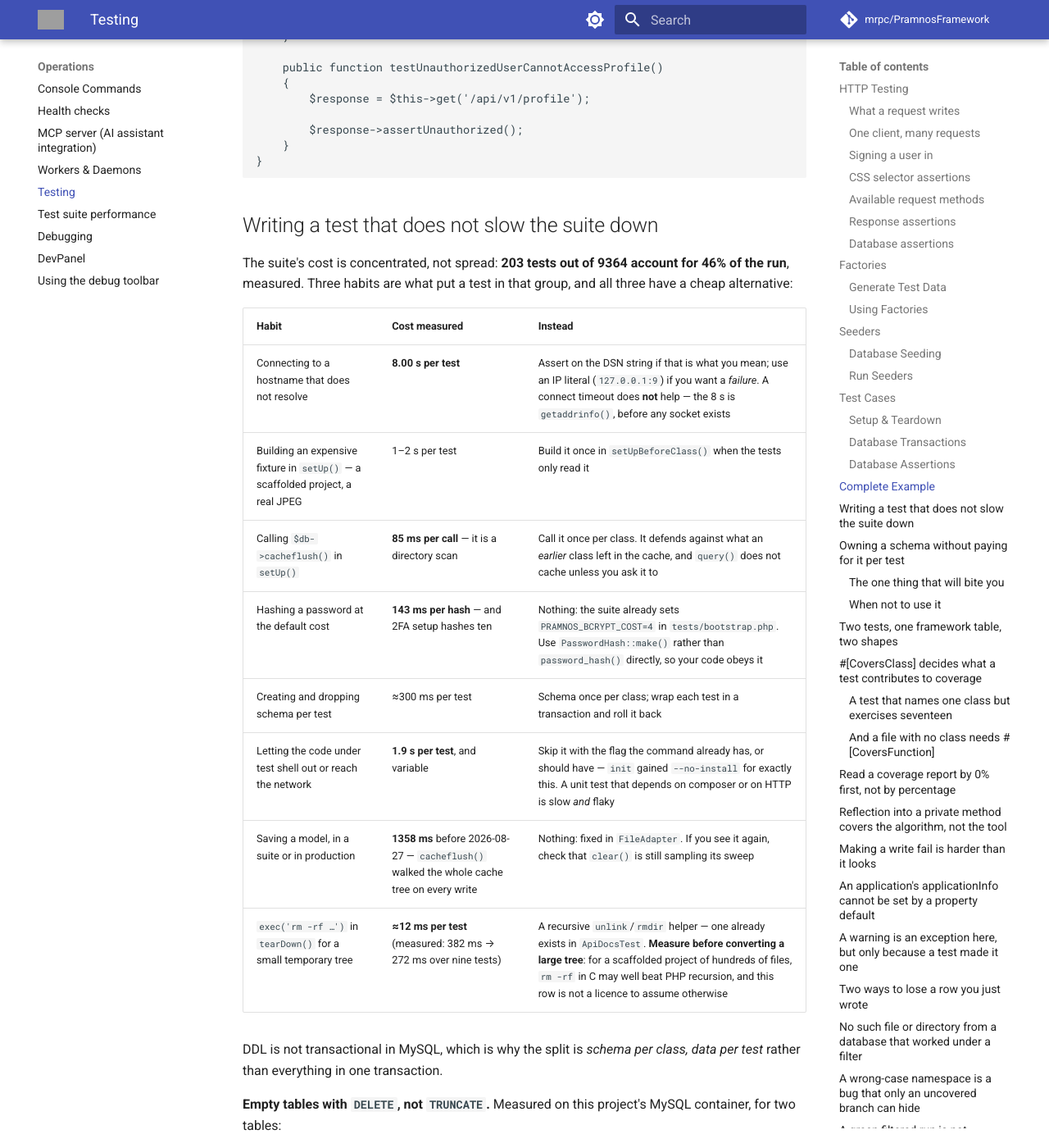
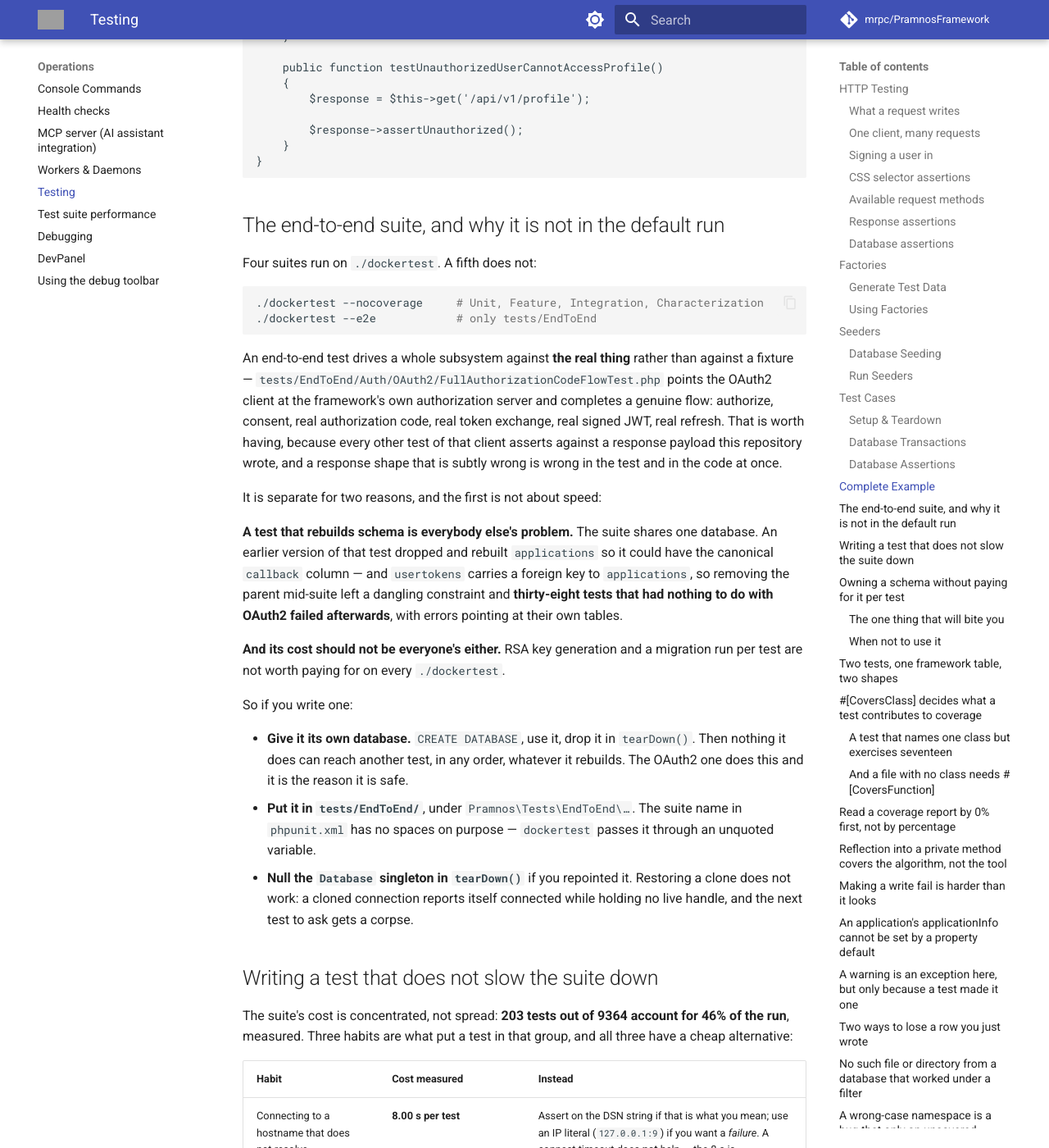
Before and after one commit to mrpc/PramnosFramework, an MkDocs documentation site: the page built from docs/Pramnos_Testing_Guide.md, in a window 1280 px wide and 1400 px high, scrolled down 7462 px. Shown: the whole window at 82% size. Built offline with MkDocs 1.6.1 and Material for MkDocs 9.7.7, drawn with Linux system fonts in a browser that asks for light colours; comment, search, counter and statistics services are not loaded; grey boxes are pictures that could not be loaded.

Commit message:
test(harness): a fifth suite, for tests that own a database
An end-to-end test drives a subsystem against the real thing rather than against a
fixture, which means rebuilding schema objects from their canonical migrations. The suite
shares one database, so such a test is not a peer of the sixteen thousand around it: one
that dropped and rebuilt `applications` left a dangling foreign key from usertokens and
broke thirty-eight tests that had nothing to do with it, each pointing at its own tables.

tests/EndToEnd is excluded from every other run and has `./dockertest --e2e` of its own.
A test there creates a database, uses it and drops it, so nothing it does can reach
another test in any order. Keeping it out of the default run also keeps its cost out:
16,072 tests in 3:46, unchanged.

````diff
--- a/docs/Pramnos_Testing_Guide.md
+++ b/docs/Pramnos_Testing_Guide.md
@@ -371,6 +371,46 @@ class UserApiTest extends \Pramnos\Framework\Testing\BaseTestCase
     }
 }
 ```
+
+## The end-to-end suite, and why it is not in the default run
+
+Four suites run on `./dockertest`. A fifth does not:
+
+```bash
+./dockertest --nocoverage     # Unit, Feature, Integration, Characterization
+./dockertest --e2e            # only tests/EndToEnd
+```
+
+An end-to-end test drives a whole subsystem against **the real thing** rather than against
+a fixture — `tests/EndToEnd/Auth/OAuth2/FullAuthorizationCodeFlowTest.php` points the
+OAuth2 client at the framework's own authorization server and completes a genuine flow:
+authorize, consent, real authorization code, real token exchange, real signed JWT, real
+refresh. That is worth having, because every other test of that client asserts against a
+response payload this repository wrote, and a response shape that is subtly wrong is wrong
+in the test and in the code at once.
+
+It is separate for two reasons, and the first is not about speed:
+
+**A test that rebuilds schema is everybody else's problem.** The suite shares one database.
+An earlier version of that test dropped and rebuilt `applications` so it could have the
+canonical `callback` column — and `usertokens` carries a foreign key to `applications`, so
+removing the parent mid-suite left a dangling constraint and **thirty-eight tests that had
+nothing to do with OAuth2 failed afterwards**, with errors pointing at their own tables.
+
+**And its cost should not be everyone's either.** RSA key generation and a migration run
+per test are not worth paying for on every `./dockertest`.
+
+So if you write one:
+
+- **Give it its own database.** `CREATE DATABASE`, use it, drop it in `tearDown()`. Then
+  nothing it does can reach another test, in any order, whatever it rebuilds. The OAuth2
+  one does this and it is the reason it is safe.
+- **Put it in `tests/EndToEnd/`**, under `Pramnos\Tests\EndToEnd\…`. The suite name in
+  `phpunit.xml` has no spaces on purpose — `dockertest` passes it through an unquoted
+  variable.
+- **Null the `Database` singleton in `tearDown()`** if you repointed it. Restoring a clone
+  does not work: a cloned connection reports itself connected while holding no live handle,
+  and the next test to ask gets a corpse.
 
 ## Writing a test that does not slow the suite down
 
````
Also changed, not shown: phpunit.xml (+21 -0 lines), 1 other file.
